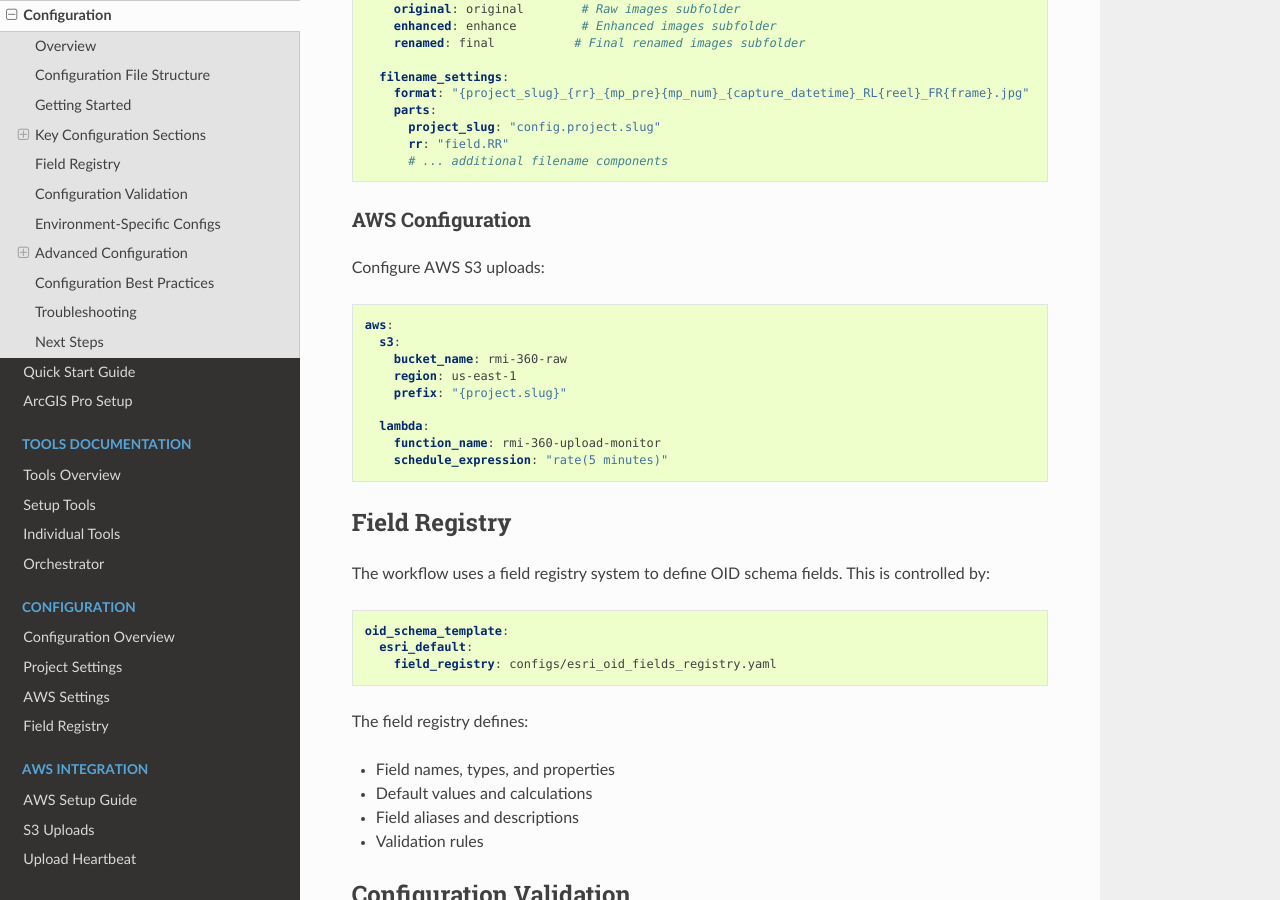
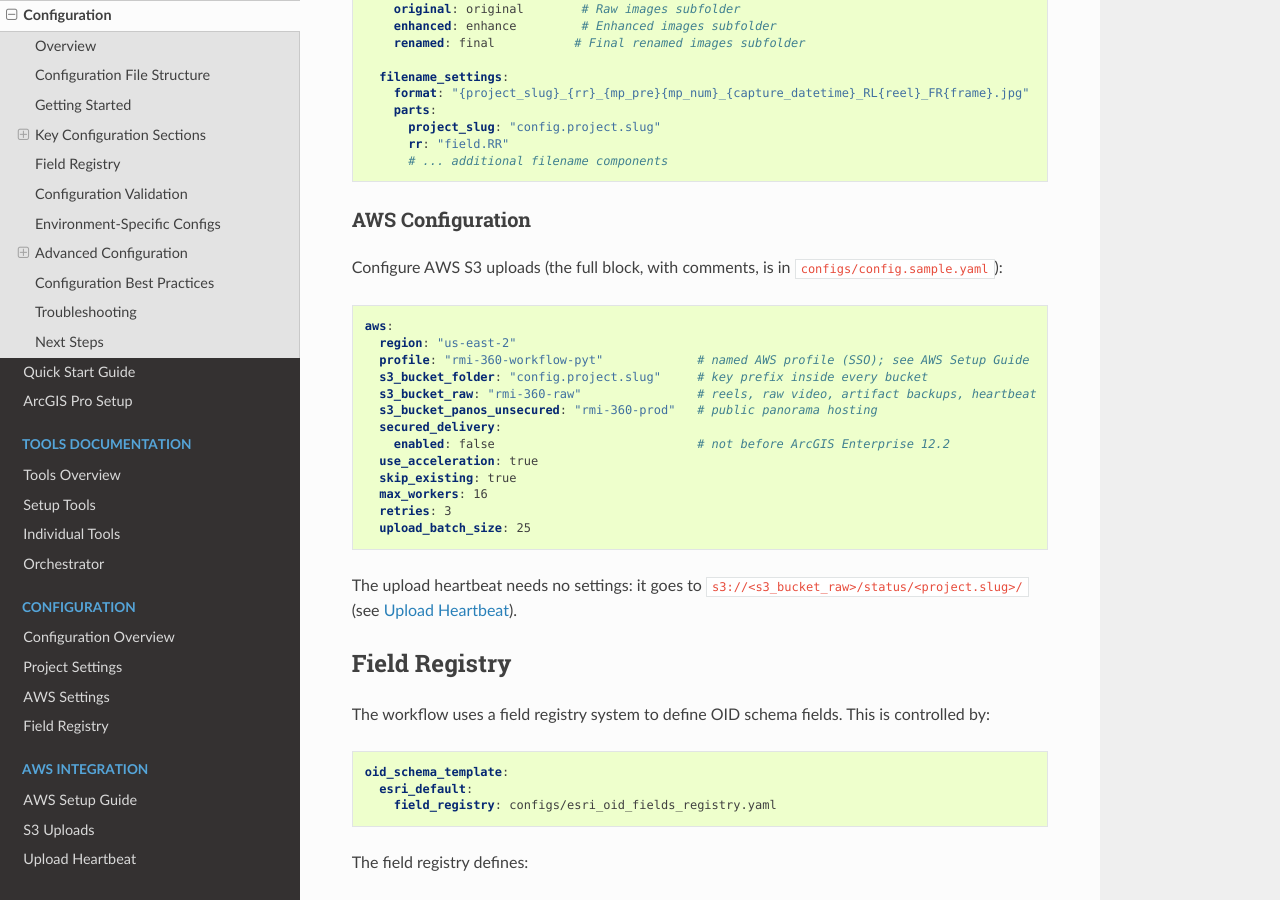
Before and after one commit to camrex/rmi-360-workflow-pyt, a Sphinx documentation site: the page built from docs/user-guide/configuration.rst, in a window 1280 px wide and 900 px high, scrolled down 1865 px. Built offline with Sphinx 7.4.7 and the Read the Docs theme 3.1.0, drawn with Linux system fonts in a browser that asks for light colours.

Commit message:
fix(copy-to-aws): a locked upload log mid-run no longer drops heartbeat counts; fix AWS doc example
From the #42 review (Codex):
- If aws_upload_log.csv became unwritable after its header, the per-file
  append raised inside the worker (silently) before the heartbeat update,
  so a run could finish "complete" with short counts. The append failure is
  now recorded and warned about once; counts, summary and heartbeat stay
  complete, and a resume re-checks S3 for those files.
- configuration.rst's AWS example still showed the removed Lambda settings
  and an old nested layout; replaced with the current flat 1.8.0 keys.

Co-Authored-By: Claude Opus 5.5 (1M context) <noreply@anthropic.com>

```diff
--- a/docs/user-guide/configuration.rst
+++ b/docs/user-guide/configuration.rst
@@ -106,19 +106,26 @@ Control output folder structure and file naming:
 AWS Configuration
 ^^^^^^^^^^^^^^^^^
 
-Configure AWS S3 uploads:
+Configure AWS S3 uploads (the full block, with comments, is in ``configs/config.sample.yaml``):
 
 .. code-block:: yaml
 
    aws:
-     s3:
-       bucket_name: rmi-360-raw
-       region: us-east-1
-       prefix: "{project.slug}"
+     region: "us-east-2"
+     profile: "rmi-360-workflow-pyt"             # named AWS profile (SSO); see AWS Setup Guide
+     s3_bucket_folder: "config.project.slug"     # key prefix inside every bucket
+     s3_bucket_raw: "rmi-360-raw"                # reels, raw video, artifact backups, heartbeat
+     s3_bucket_panos_unsecured: "rmi-360-prod"   # public panorama hosting
+     secured_delivery:
+       enabled: false                            # not before ArcGIS Enterprise 12.2
+     use_acceleration: true
+     skip_existing: true
+     max_workers: 16
+     retries: 3
+     upload_batch_size: 25
 
-     lambda:
-       function_name: rmi-360-upload-monitor
-       schedule_expression: "rate(5 minutes)"
+The upload heartbeat needs no settings: it goes to
+``s3://<s3_bucket_raw>/status/<project.slug>/`` (see :doc:`../aws/upload-heartbeat`).
 
 Field Registry
 --------------
```
Also changed, not shown: 2 other files.
